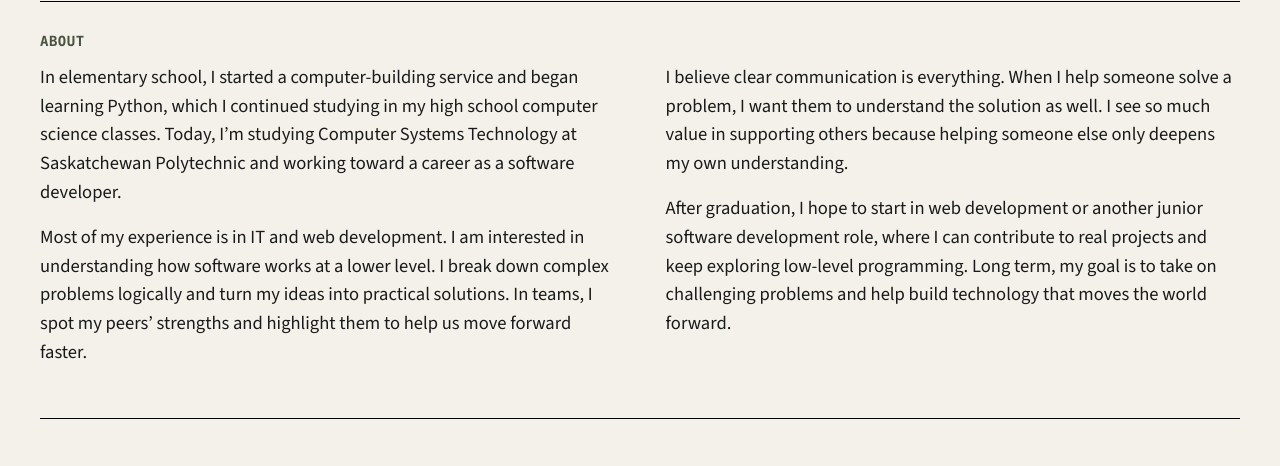
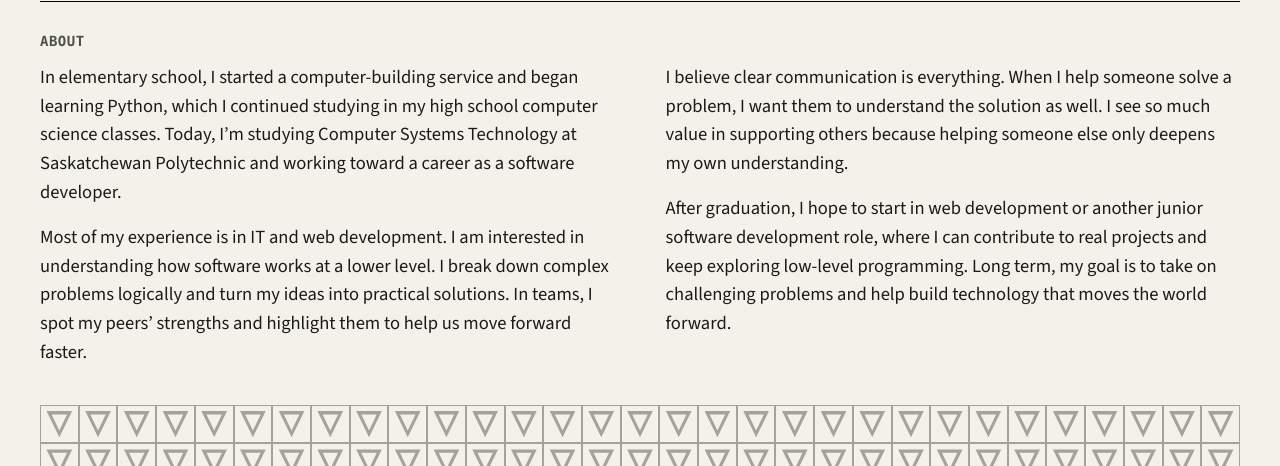
Before and after one commit to drusticc/portfolio, an Astro site: page / in a window 1280 px wide. Shown: the part 195-661 px from the top of the page. Built offline with nearby package versions, Linux system fonts and the light colour scheme; Astro itself is replaced by a stand-in of ours.

Commit message:
Add a concrete-inspired geometric divider

```diff
--- a/src/pages/index.astro
+++ b/src/pages/index.astro
@@ -16,6 +16,9 @@ const projectUrl = (slug: string) => `${home}projects/${slug}/`;
       <div class="editorial-copy">
         {portfolio.about.map((paragraph) => <p>{paragraph}</p>)}
       </div>
+    </div>
+    <div class="concrete-strip" aria-hidden="true">
+      {Array.from({ length: 68 }, () => <span></span>)}
     </div>
   </section>
 
--- a/src/styles/site.css
+++ b/src/styles/site.css
@@ -137,6 +137,31 @@ h1, h2, h3 { font-family: var(--display); }
 .editorial-copy > * + * { margin-top: 1rem; }
 
 
+.concrete-strip {
+  --tile: clamp(1.5rem, 3vw, 3rem);
+  display: grid;
+  grid-template-columns: repeat(auto-fill, minmax(var(--tile), 1fr));
+  grid-auto-rows: var(--tile);
+  block-size: calc(var(--tile) * 2);
+  overflow: hidden;
+  margin-top: clamp(1.5rem, 3vw, 2.5rem);
+  color: var(--muted);
+  pointer-events: none;
+}
+.concrete-strip span {
+  display: grid;
+  place-items: center;
+  border: 1px solid currentColor;
+  opacity: .48;
+}
+.concrete-strip span::before {
+  content: '';
+  width: 70%;
+  height: 72%;
+  background: currentColor;
+  clip-path: polygon(0 0, 100% 0, 50% 100%, 0 0, 20% 13%, 50% 74%, 80% 13%, 20% 13%);
+}
+
 .case h1 {
   font-weight: 700;
   line-height: .96;
@@ -266,5 +291,6 @@ h1, h2, h3 { font-family: var(--display); }
 }
 
 @media (forced-colors: active) {
+  .concrete-strip { display: none; }
   .button, .contact-section { border: 1px solid ButtonText; }
 }
```
